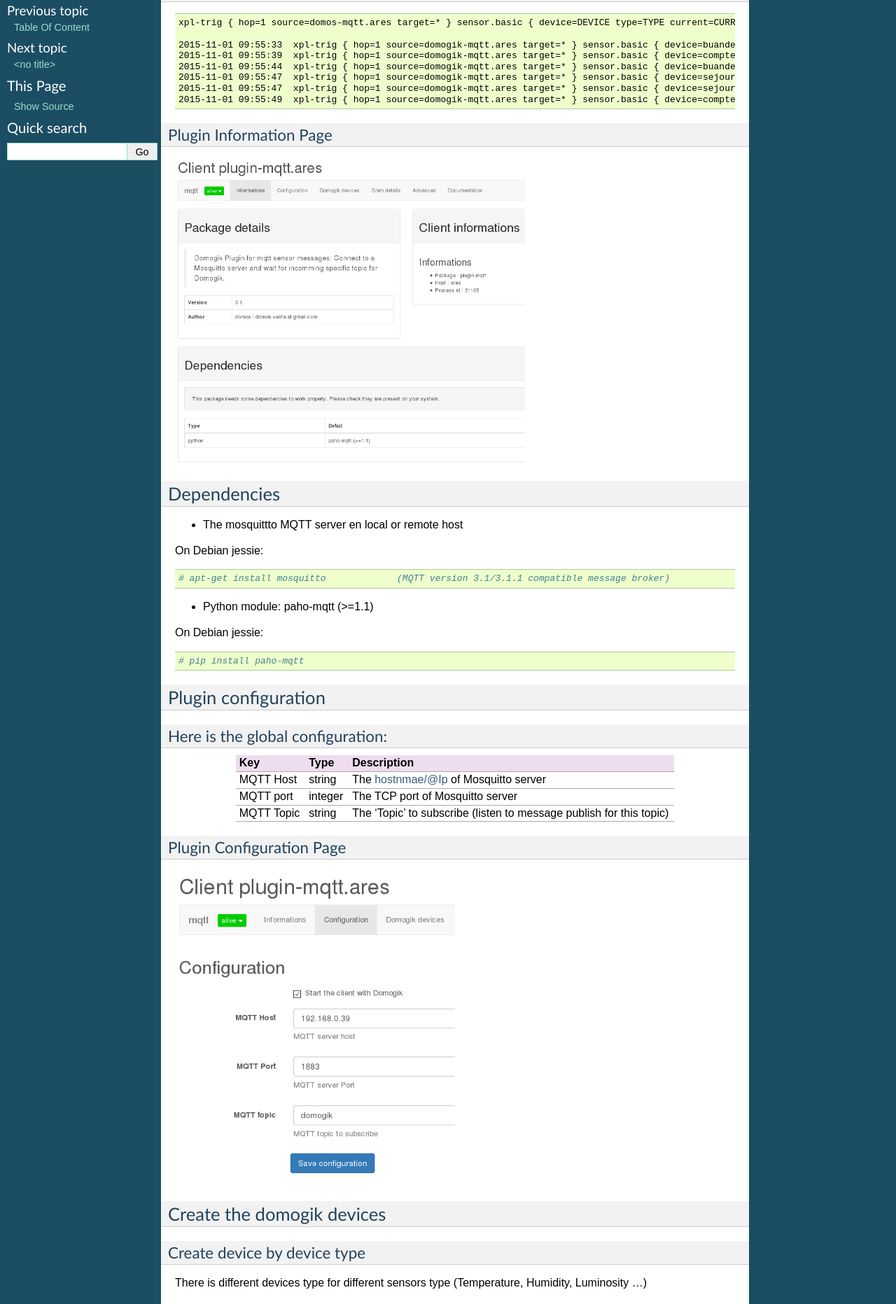
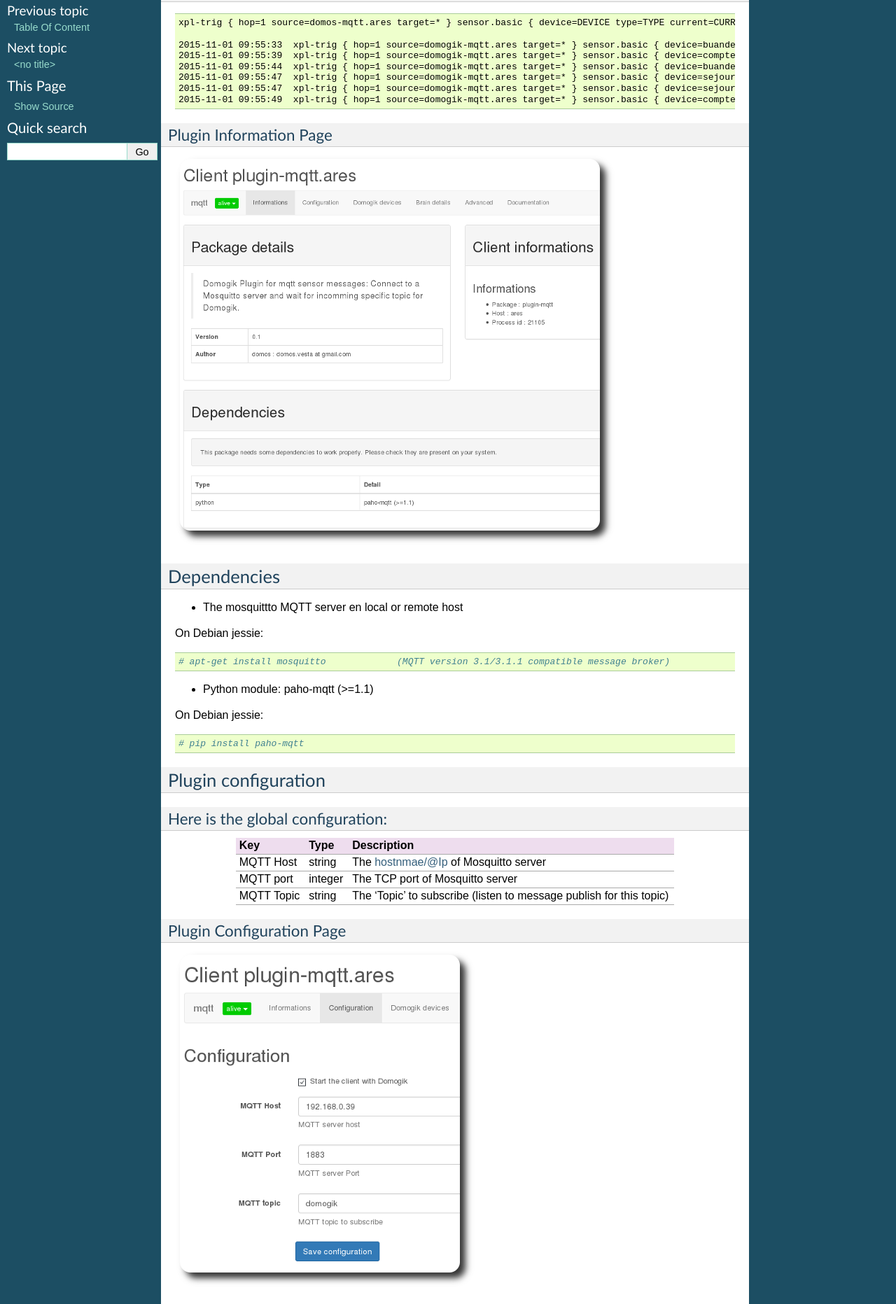
Before and after one commit to vdomos/domogik-plugin-mqtt, a Sphinx documentation site: the page built from docs/mqtt.txt, in a window 1280 px wide. Shown: the part 448-2311 px from the top of the page at 70% size. Built offline with Sphinx 7.4.7, drawn with Linux system fonts in a browser that asks for light colours.

Commit message:
Design Update

```diff
--- a/docs/mqtt.txt
+++ b/docs/mqtt.txt
@@ -46,7 +46,6 @@
 
 
 .. image:: Domogik_MQTT_Plugin_1.png
-	:width: 500 px
 
 
 Dependencies
@@ -89,7 +88,6 @@
 
 
 .. image:: Domogik_MQTT_Plugin_2.png
-	:width: 400 px
 
 
 
@@ -105,7 +103,6 @@
 There is different devices type for different sensors type (Temperature, Humidity, Luminosity ...)
 
 .. image:: Domogik_MQTT_Plugin_3a.png
-	:width: 500 px
 
 
 One parameter are needed for a domogik device creation:
@@ -123,7 +120,6 @@
 ----------------------
 
 .. image:: Domogik_MQTT_Plugin_3b.png
-	:width: 500 px
 
 
 
@@ -132,7 +128,6 @@
 ------------------------
 
 .. image:: Domogik_MQTT_Plugin_4.png
-	:width: 400 px
 
 
 
```
Also changed, not shown: docs/Domogik_MQTT_Plugin_1.png, docs/Domogik_MQTT_Plugin_2.png, docs/Domogik_MQTT_Plugin_3a.png, docs/Domogik_MQTT_Plugin_3b.png, docs/Domogik_MQTT_Plugin_4.png, docs/Domogik_MQTT_Plugin_5.png, 4 other files.
